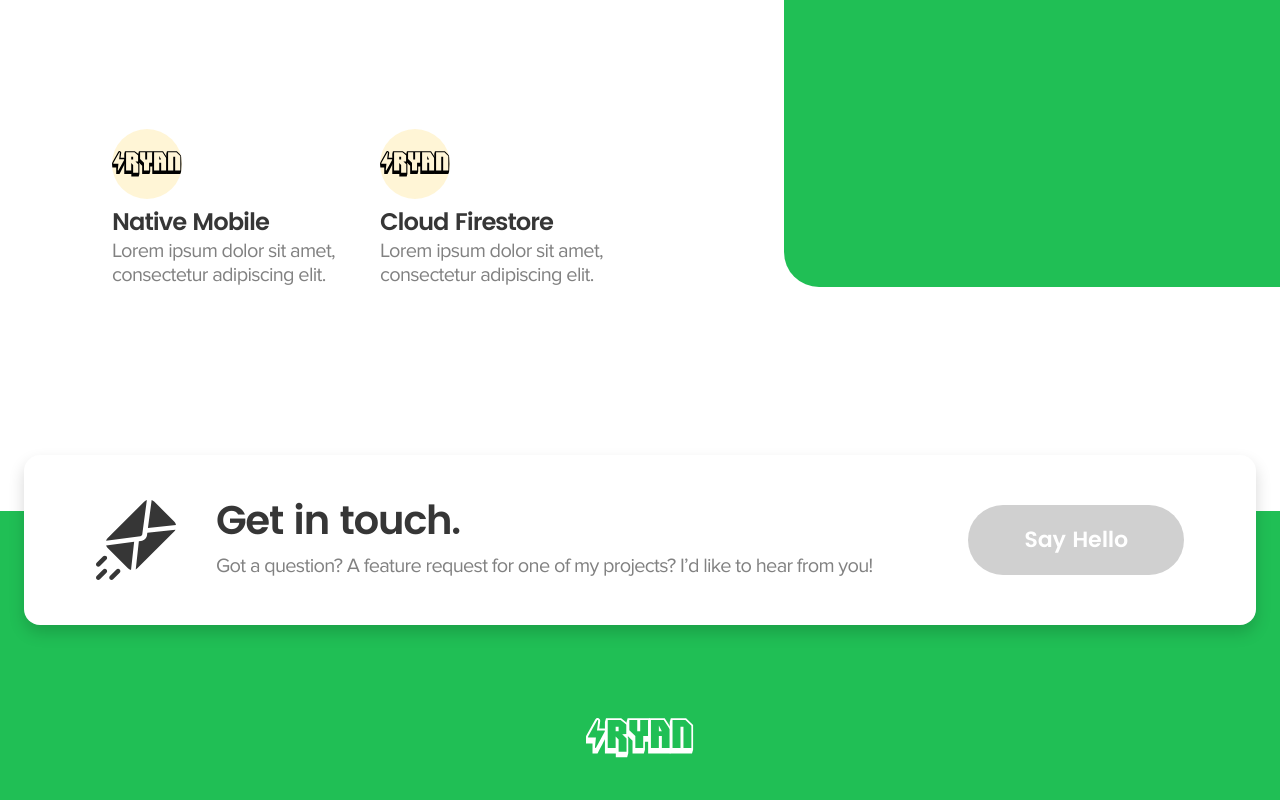
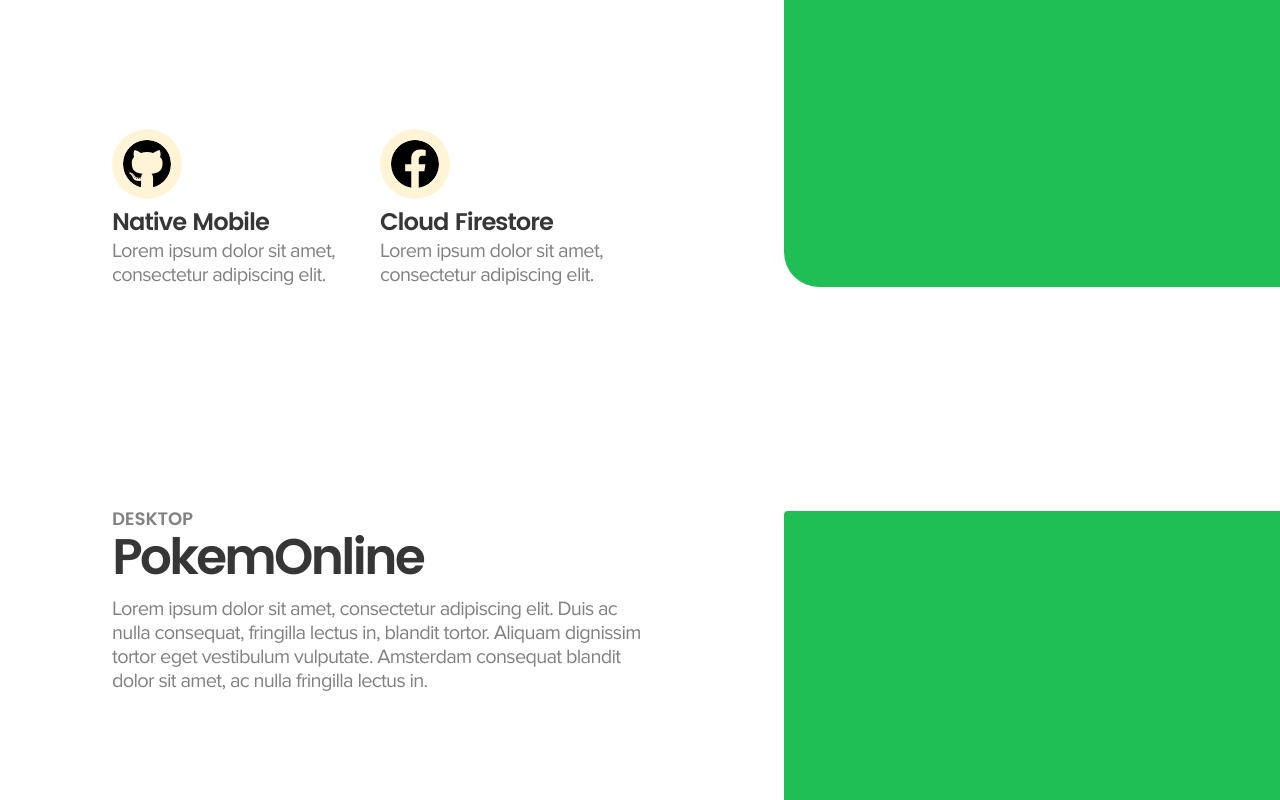
Before and after one commit to RyanWirth/portfolio, a Svelte app: page / in a window 1280 px wide. Shown: the part 4120-4920 px from the top of the page. Built offline with nearby package versions, Linux system fonts and the light colour scheme.

Commit message:
Adjust SVG padding

```diff
--- a/src/App.svelte
+++ b/src/App.svelte
@@ -18,5 +18,13 @@
   nulla consequat, fringilla lectus in, blandit tortor. Aliquam dignissim tortor
   eget vestibulum vulputate. Amsterdam consequat blandit dolor sit amet, ac
   nulla fringilla lectus in."
-  cards={[{ icon: 'icon-logo', title: 'Native Mobile', description: 'Lorem ipsum dolor sit amet, consectetur adipiscing elit.' }, { icon: 'icon-logo', title: 'Cloud Firestore', description: 'Lorem ipsum dolor sit amet, consectetur adipiscing elit.' }]} />
+  cards={[{ icon: 'icon-github', title: 'Native Mobile', description: 'Lorem ipsum dolor sit amet, consectetur adipiscing elit.' }, { icon: 'icon-facebook', title: 'Cloud Firestore', description: 'Lorem ipsum dolor sit amet, consectetur adipiscing elit.' }]} />
+<Project
+  type="Desktop"
+  title="PokemOnline"
+  description="Lorem ipsum dolor sit amet, consectetur adipiscing elit. Duis ac
+  nulla consequat, fringilla lectus in, blandit tortor. Aliquam dignissim tortor
+  eget vestibulum vulputate. Amsterdam consequat blandit dolor sit amet, ac
+  nulla fringilla lectus in."
+  cards={[{ icon: 'icon-mail', title: 'Native Mobile', description: 'Lorem ipsum dolor sit amet, consectetur adipiscing elit.' }, { icon: 'icon-instagram', title: 'Cloud Firestore', description: 'Lorem ipsum dolor sit amet, consectetur adipiscing elit.' }]} />
 <Footer />
--- a/src/components/Project.svelte
+++ b/src/components/Project.svelte
@@ -51,8 +51,9 @@
   }
 
   svg {
-    width: 70px;
-    height: 70px;
+    width: 48px;
+    height: 48px;
+    padding: 11px;
 
     background: rgba(255, 204, 50, 0.2);
     border-radius: 35px;
@@ -67,14 +68,9 @@
   <aside />
   <article>
     <main>
-      <h5>Mobile</h5>
-      <h2>Kenko</h2>
-      <p>
-        Lorem ipsum dolor sit amet, consectetur adipiscing elit. Duis ac nulla
-        consequat, fringilla lectus in, blandit tortor. Aliquam dignissim tortor
-        eget vestibulum vulputate. Amsterdam consequat blandit dolor sit amet,
-        ac nulla fringilla lectus in.
-      </p>
+      <h5>{type}</h5>
+      <h2>{title}</h2>
+      <p>{description}</p>
     </main>
     <div class="project__cards">
       {#each cards as card}
```
